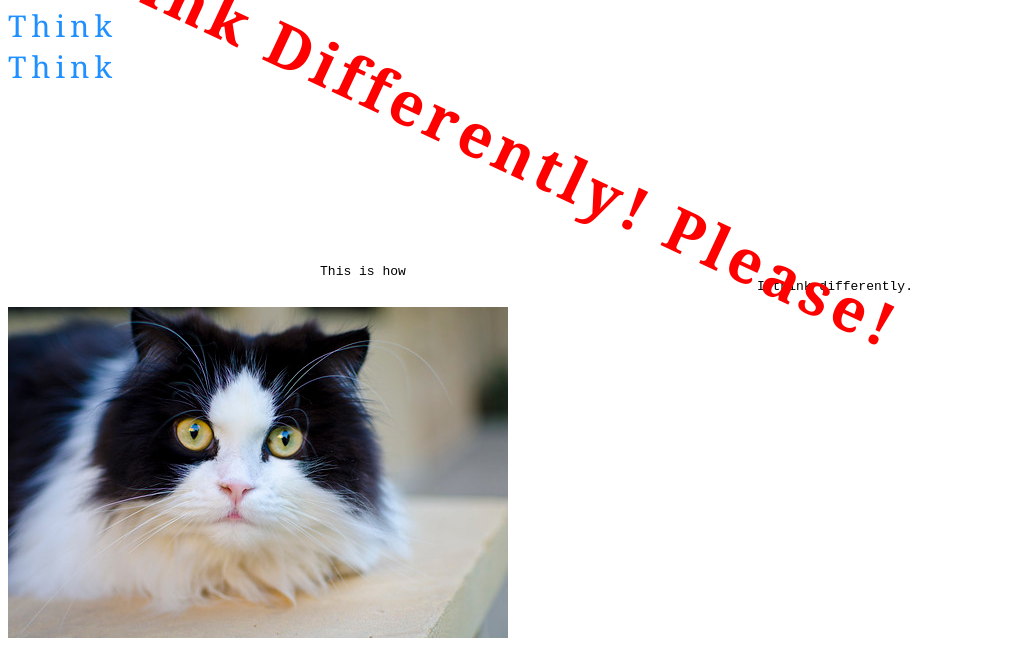
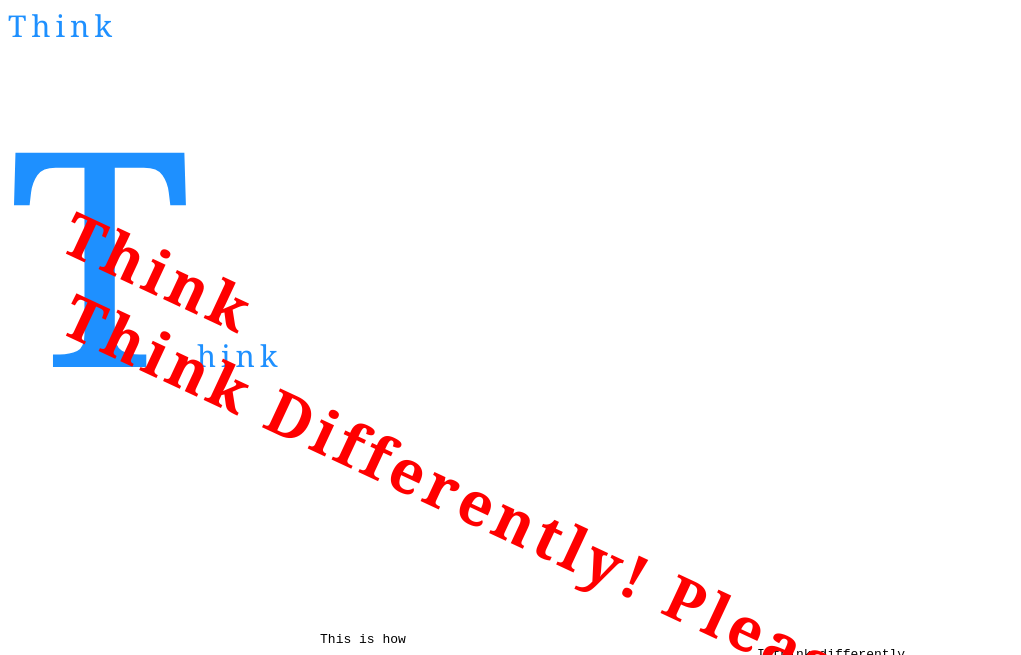
Before and after one commit to StefMcCuistion/manifesto, a plain HTML site: page index.html in a window 1280 px wide. Shown: the part 823-1478 px from the top of the page, without its empty margins (0-1021 px from the left). Drawn offline with Linux system fonts and the light colour scheme.

Commit message:
update styles.css
Add in-line style to one letter of last "Think" before red "Think"

```diff
--- a/index.html
+++ b/index.html
@@ -16,7 +16,7 @@
 	<div>Think</div>
 	<div>Think</div>
 	<div>Think</div>
-	<div>Think</div>
+	<div><span style="transform:rotate(90deg);font-size: 300px;">T</span>hink</div>
 	<div class="red">Think</div>
 	<div class="red">Think Differently! <span>Please!</span></div>
 	<pre>					This is how
```
